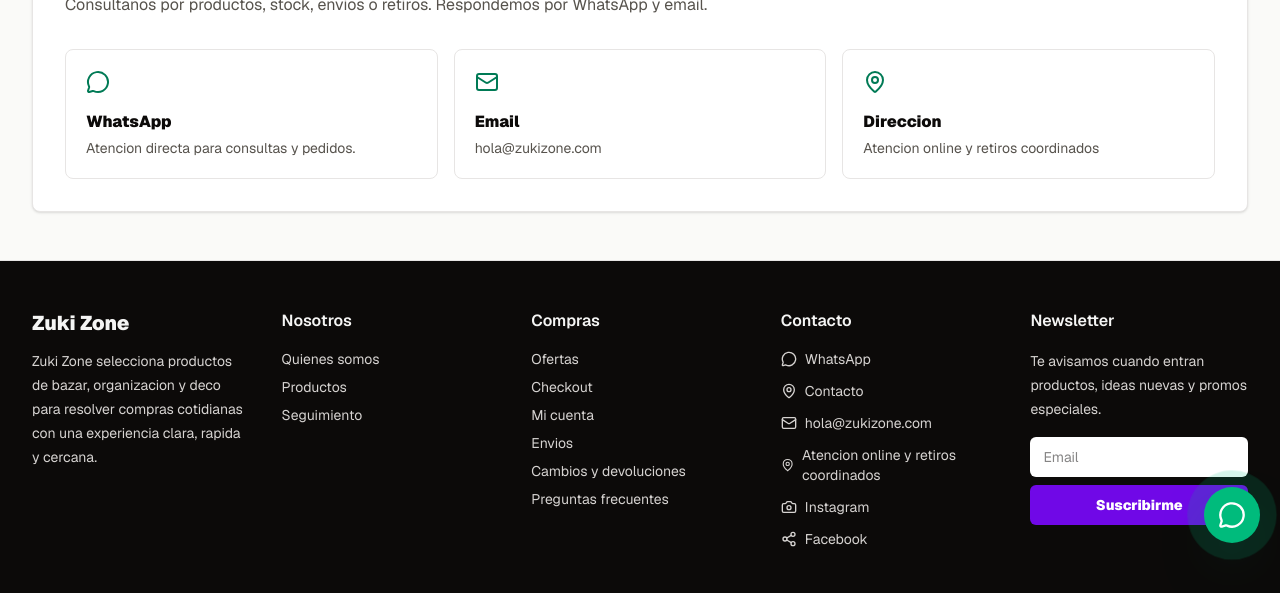
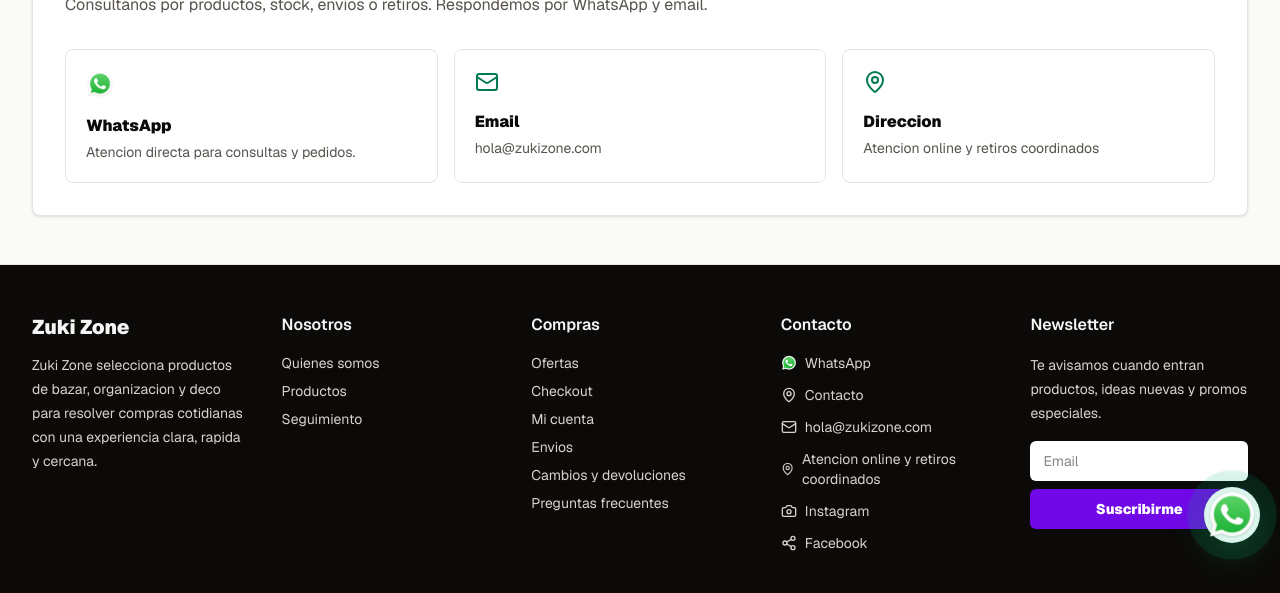
Before and after one commit to brusmakaka-lab/zuki-zone-ecommerce, a Next.js app: page /contacto in a window 1280 px wide. Shown: the part 237-830 px from the top of the page. Built offline with nearby package versions, Linux system fonts and the light colour scheme; no server answers; the database is empty.

Commit message:
style: update whatsapp icon asset

```diff
--- a/src/app/cambios-devoluciones/page.tsx
+++ b/src/app/cambios-devoluciones/page.tsx
@@ -1,4 +1,5 @@
-import { MessageCircle, RotateCcw, ShieldCheck } from "lucide-react";
+import { RotateCcw, ShieldCheck } from "lucide-react";
+import { WhatsAppIcon } from "@/components/whatsapp-icon";
 
 export default function ReturnsPage() {
   return (
@@ -7,7 +8,7 @@ export default function ReturnsPage() {
       <h1 className="mt-2 text-4xl font-black text-stone-950">Compra con acompañamiento</h1>
       <p className="mt-4 text-lg leading-8 text-stone-600">Si el producto no coincide con lo acordado o necesitás revisar una compra, escribinos por WhatsApp con el número de pedido.</p>
       <section className="mt-8 grid gap-4 md:grid-cols-3">
-        <Card icon={<MessageCircle size={22} />} title="Contacto directo" text="Resolvemos cada caso por WhatsApp para mantener trazabilidad." />
+        <Card icon={<WhatsAppIcon size={24} className="h-6 w-6" />} title="Contacto directo" text="Resolvemos cada caso por WhatsApp para mantener trazabilidad." />
         <Card icon={<RotateCcw size={22} />} title="Cambios coordinados" text="Evaluamos estado del producto, stock disponible y logística." />
         <Card icon={<ShieldCheck size={22} />} title="Pedido registrado" text="Cada compra queda guardada con datos y seguimiento." />
       </section>
--- a/src/app/checkout/exito/page.tsx
+++ b/src/app/checkout/exito/page.tsx
@@ -1,5 +1,6 @@
 import Link from "next/link";
-import { CheckCircle2, MessageCircle } from "lucide-react";
+import { CheckCircle2 } from "lucide-react";
+import { WhatsAppIcon } from "@/components/whatsapp-icon";
 
 type SearchParams = Promise<{
   pedido?: string;
@@ -24,7 +25,7 @@ export default async function CheckoutSuccessPage({ searchParams }: { searchPara
               href={params.whatsapp}
               className="inline-flex h-12 items-center justify-center gap-2 rounded-md bg-emerald-600 font-black text-white"
             >
-              <MessageCircle className="h-5 w-5" />
+              <WhatsAppIcon size={22} className="h-5 w-5" />
               Enviar WhatsApp
             </a>
           ) : null}
--- a/src/app/contacto/page.tsx
+++ b/src/app/contacto/page.tsx
@@ -1,4 +1,5 @@
-import { Mail, MapPin, MessageCircle } from "lucide-react";
+import { Mail, MapPin } from "lucide-react";
+import { WhatsAppIcon } from "@/components/whatsapp-icon";
 import { getSettings } from "@/lib/data";
 import { whatsappUrl } from "@/lib/utils";
 
@@ -13,7 +14,7 @@ export default async function ContactPage() {
         <p className="mt-3 max-w-2xl text-stone-600">Consultanos por productos, stock, envios o retiros. Respondemos por WhatsApp y email.</p>
         <div className="mt-8 grid gap-4 md:grid-cols-3">
           <a href={whatsappUrl(settings.whatsappNumber, "Hola, quiero hacer una consulta sobre Zuki Zone.")} className="rounded-lg border border-stone-200 p-5 transition hover:border-emerald-300 hover:bg-emerald-50">
-            <MessageCircle className="text-emerald-700" size={24} />
+            <WhatsAppIcon size={28} className="h-7 w-7" alt="WhatsApp" />
             <h2 className="mt-4 font-black text-stone-950">WhatsApp</h2>
             <p className="mt-1 text-sm text-stone-600">Atencion directa para consultas y pedidos.</p>
           </a>
--- a/src/app/gestion-2002/(panel)/pedidos/page.tsx
+++ b/src/app/gestion-2002/(panel)/pedidos/page.tsx
@@ -1,7 +1,8 @@
 import Link from "next/link";
-import { Download, MessageCircle, Search } from "lucide-react";
+import { Download, Search } from "lucide-react";
 import { OrderStatus } from "@prisma/client";
 import { updateOrderStatus } from "@/app/gestion-2002/actions";
+import { WhatsAppIcon } from "@/components/whatsapp-icon";
 import { getPrisma, hasDatabase } from "@/lib/prisma";
 import { orderStatusLabels } from "@/lib/order-status";
 import { cn, formatMoney, whatsappUrl } from "@/lib/utils";
@@ -112,7 +113,7 @@ export default async function AdminOrdersPage({ searchParams }: { searchParams:
                     <div className="mt-4 flex flex-wrap items-center gap-3">
                       <p className="text-lg font-black">{formatMoney(Number(order.total))}</p>
                       <a className="inline-flex h-10 items-center gap-2 rounded-md border border-emerald-700 px-4 text-sm font-bold text-emerald-800" href={whatsappUrl(order.customerPhone, message)}>
-                        <MessageCircle size={17} />
+                        <WhatsAppIcon size={19} className="h-[19px] w-[19px]" />
                         WhatsApp
                       </a>
                     </div>
--- a/src/app/nosotros/page.tsx
+++ b/src/app/nosotros/page.tsx
@@ -1,5 +1,6 @@
 import Link from "next/link";
-import { MessageCircle, ShieldCheck, Store, Truck } from "lucide-react";
+import { ShieldCheck, Store, Truck } from "lucide-react";
+import { WhatsAppIcon } from "@/components/whatsapp-icon";
 import { getSettings } from "@/lib/data";
 import { whatsappUrl } from "@/lib/utils";
 
@@ -16,7 +17,7 @@ export default async function AboutPage() {
           <div className="mt-7 flex flex-wrap gap-3">
             <Link href="/catalogo" className="rounded-md bg-emerald-700 px-5 py-3 font-bold text-white">Ver productos</Link>
             <a href={whatsappUrl(settings.whatsappNumber, "Hola, quiero conocer mas sobre Zuki Zone.")} className="inline-flex items-center gap-2 rounded-md border border-stone-300 px-5 py-3 font-bold text-stone-900">
-              <MessageCircle size={18} />
+              <WhatsAppIcon size={20} className="h-5 w-5" />
               Hablar por WhatsApp
             </a>
           </div>
--- a/src/app/page.tsx
+++ b/src/app/page.tsx
@@ -1,9 +1,10 @@
 import Image from "next/image";
 import Link from "next/link";
-import { ArrowRight, CreditCard, MapPinned, MessageCircle, PackageCheck, ShieldCheck, Store, Truck } from "lucide-react";
+import { ArrowRight, CreditCard, MapPinned, PackageCheck, ShieldCheck, Store, Truck } from "lucide-react";
 import { HeroSlider } from "@/components/hero-slider";
 import { ProductCarousel } from "@/components/product-carousel";
 import { ScrollReveal } from "@/components/scroll-reveal";
+import { WhatsAppIcon } from "@/components/whatsapp-icon";
 import { getBenefits, getCategories, getHeroSlides, getIdeas, getProducts, getSettings } from "@/lib/data";
 
 const iconMap = {
@@ -75,7 +76,7 @@ export default async function Home() {
             <span className="font-bold">Pagas al coordinar la compra</span>
           </div>
           <div className="flex items-center gap-3">
-            <MessageCircle className="h-5 w-5 text-emerald-700" />
+            <WhatsAppIcon size={22} className="h-5 w-5" />
             <span className="font-bold">Atencion directa por WhatsApp</span>
           </div>
         </div>
--- a/src/components/cart/checkout-client.tsx
+++ b/src/components/cart/checkout-client.tsx
@@ -2,10 +2,11 @@
 
 import { useActionState } from "react";
 import Link from "next/link";
-import { CreditCard, MessageCircle, ShieldCheck, Truck } from "lucide-react";
+import { CreditCard, ShieldCheck, Truck } from "lucide-react";
 import { createCheckoutOrder } from "@/app/actions";
 import { CheckoutStartedTracker } from "@/components/analytics-trackers";
 import { useCart } from "@/components/cart/cart-provider";
+import { WhatsAppIcon } from "@/components/whatsapp-icon";
 import { formatMoney } from "@/lib/utils";
 
 export function CheckoutClient({ userEmail, userName }: { userEmail: string; userName: string }) {
@@ -86,7 +87,7 @@ export function CheckoutClient({ userEmail, userName }: { userEmail: string; use
           <span>{formatMoney(total)}</span>
         </div>
         <div className="mt-5 grid gap-3 border-t border-stone-100 pt-5 text-sm">
-          <Trust icon={<MessageCircle size={16} />} text="Confirmacion directa por WhatsApp" />
+          <Trust icon={<WhatsAppIcon size={18} className="h-[18px] w-[18px]" />} text="Confirmacion directa por WhatsApp" />
           <Trust icon={<Truck size={16} />} text="Envio o retiro coordinado" />
           <Trust icon={<CreditCard size={16} />} text="Pago a coordinar antes de preparar" />
           <Trust icon={<ShieldCheck size={16} />} text="Pedido registrado con seguimiento" />
--- a/src/components/site-footer.tsx
+++ b/src/components/site-footer.tsx
@@ -1,7 +1,8 @@
 import Link from "next/link";
 import Image from "next/image";
-import { Camera, Mail, MapPin, MessageCircle, Share2 } from "lucide-react";
+import { Camera, Mail, MapPin, Share2 } from "lucide-react";
 import type { StoreSettings } from "@/lib/demo-data";
+import { WhatsAppIcon } from "@/components/whatsapp-icon";
 import { whatsappUrl } from "@/lib/utils";
 
 export function SiteFooter({ settings }: { settings: StoreSettings }) {
@@ -39,7 +40,7 @@ export function SiteFooter({ settings }: { settings: StoreSettings }) {
           <p className="font-semibold">Contacto</p>
           <div className="mt-4 grid gap-3 text-sm text-stone-300">
             <a className="inline-flex items-center gap-2" href={whatsappUrl(settings.whatsappNumber, "Hola, quiero consultar por productos.")}>
-              <MessageCircle className="h-4 w-4" /> WhatsApp
+              <WhatsAppIcon size={18} className="h-4 w-4" /> WhatsApp
             </a>
             <Link className="inline-flex items-center gap-2" href="/contacto">
               <MapPin className="h-4 w-4" /> Contacto
--- a/src/components/whatsapp-float.tsx
+++ b/src/components/whatsapp-float.tsx
@@ -1,15 +1,15 @@
-import { MessageCircle } from "lucide-react";
 import { TrackedWhatsAppLink } from "@/components/analytics-trackers";
+import { WhatsAppIcon } from "@/components/whatsapp-icon";
 import { whatsappUrl } from "@/lib/utils";
 
 export function WhatsAppFloat({ phone }: { phone: string }) {
   return (
     <TrackedWhatsAppLink
       href={whatsappUrl(phone, "Hola Zuki Zone, quiero hacer una consulta.")}
-      className="fixed bottom-5 right-5 z-40 grid h-14 w-14 place-items-center rounded-full bg-emerald-500 text-white shadow-2xl shadow-emerald-900/30 before:absolute before:inset-0 before:rounded-full before:bg-emerald-500 before:opacity-40 before:animate-ping"
+      className="group fixed bottom-5 right-5 z-[80] grid h-[52px] w-[52px] place-items-center rounded-full bg-white shadow-[0_14px_34px_rgba(21,128,61,0.28)] ring-1 ring-emerald-900/10 transition duration-200 hover:scale-[1.08] focus-visible:outline focus-visible:outline-2 focus-visible:outline-offset-4 focus-visible:outline-emerald-600 before:absolute before:inset-0 before:rounded-full before:bg-emerald-500/35 before:animate-ping sm:h-14 sm:w-14"
       ariaLabel="Consultar por WhatsApp"
     >
-      <MessageCircle className="relative h-7 w-7" />
+      <WhatsAppIcon size={56} className="relative h-full w-full p-0.5 transition duration-200 group-hover:drop-shadow-sm" alt="WhatsApp" />
     </TrackedWhatsAppLink>
   );
 }
--- /dev/null
+++ b/src/components/whatsapp-icon.tsx
@@ -0,0 +1,24 @@
+import Image from "next/image";
+import { cn } from "@/lib/utils";
+
+export function WhatsAppIcon({
+  className,
+  size = 20,
+  alt = "",
+}: {
+  className?: string;
+  size?: number;
+  alt?: string;
+}) {
+  return (
+    <Image
+      src="/whatsapp-icon.png"
+      alt={alt}
+      width={size}
+      height={size}
+      aria-hidden={alt ? undefined : true}
+      className={cn("shrink-0 object-contain", className)}
+      priority={size >= 52}
+    />
+  );
+}
```
Also changed, not shown: src/app/producto/[slug]/page.tsx (+4 -3 lines), public/whatsapp-icon.png (added).
